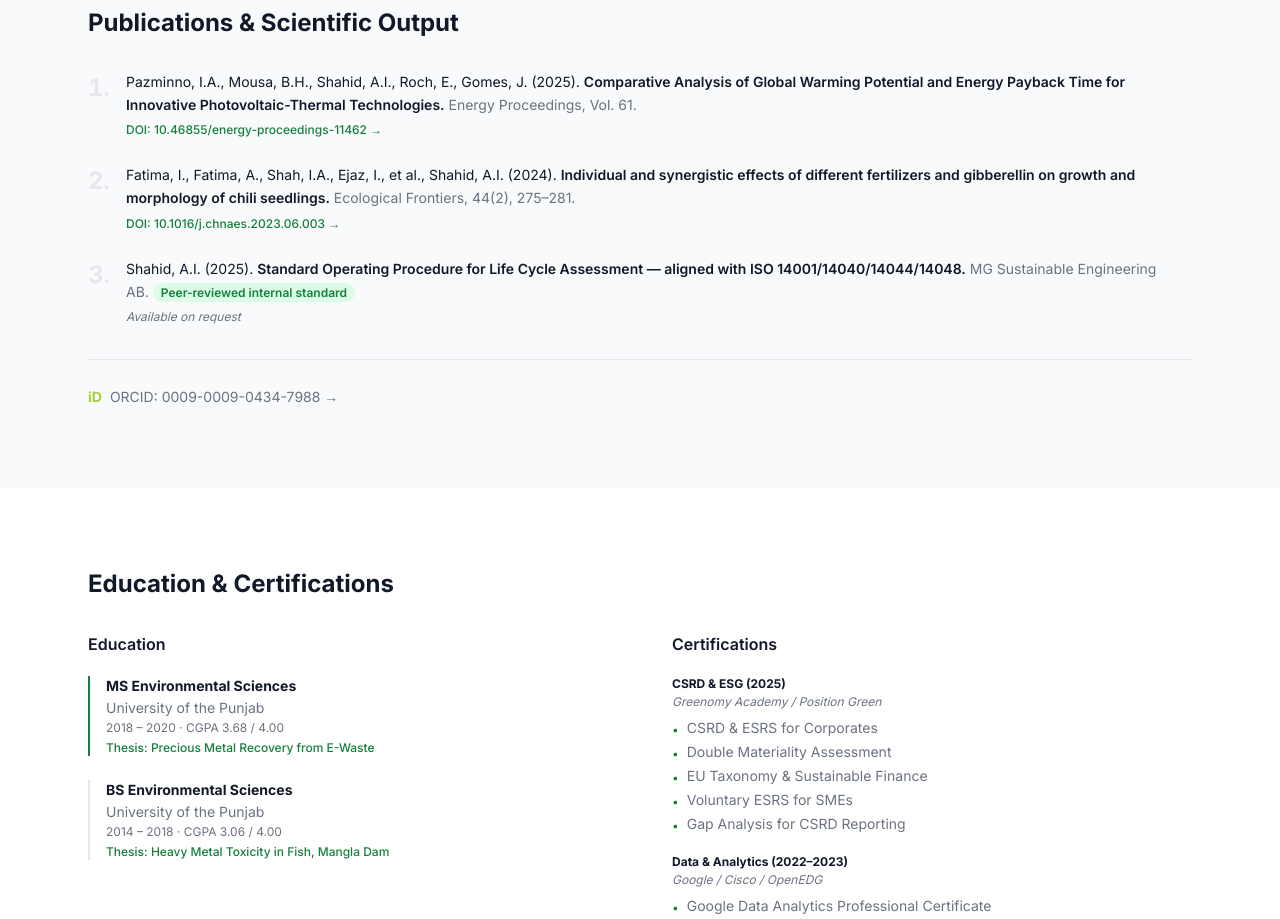
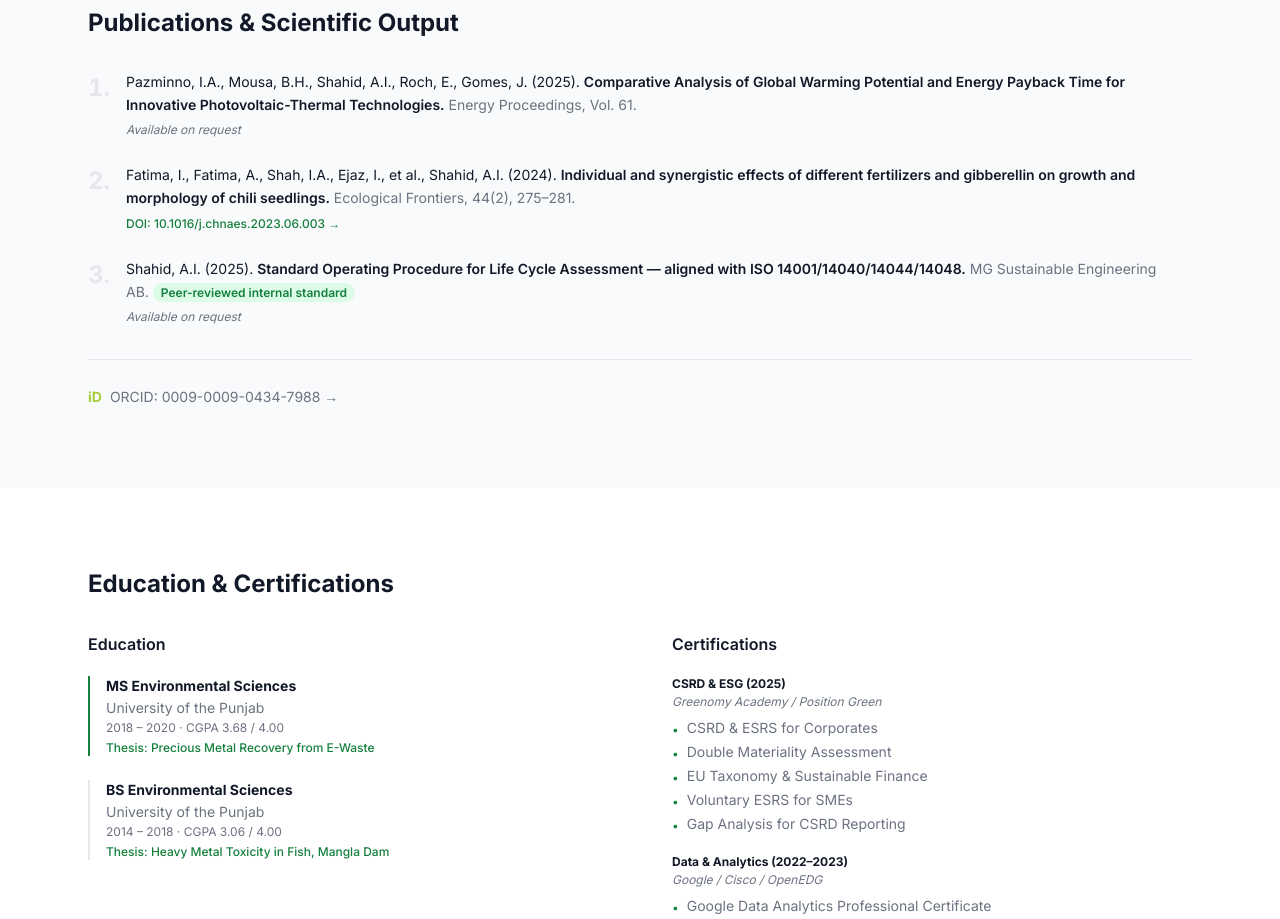
Before and after one commit to Ans-Imran/ans-imran-portfolio, a Next.js app: page / in a window 1280 px wide. Shown: the part 3000-3919 px from the top of the page. Built offline with nearby package versions, Linux system fonts and the light colour scheme; no server answers; the database is empty.

Commit message:
Publications & Scientific Output

```diff
--- a/components/Publications.tsx
+++ b/components/Publications.tsx
@@ -4,9 +4,21 @@ const PUBLICATIONS = [
     authors: "Pazminno, I.A., Mousa, B.H., Shahid, A.I., Roch, E., Gomes, J. (2025).",
     title: "Comparative Analysis of Global Warming Potential and Energy Payback Time for Innovative Photovoltaic-Thermal Technologies.",
     venue: "Energy Proceedings, Vol. 61.",
-    doi: "10.46855/energy-proceedings-11462",
-    doiUrl: "https://doi.org/10.46855/energy-proceedings-11462",
-    type: "Journal article",
+    links: [
+  {
+    label: "URN",
+    href: "https://urn.kb.se/resolve?urn=urn:nbn:se:hig:diva-49646",
+  },
+  {
+    label: "OAI",
+    href: "https://www.diva-portal.org/smash/record.jsf?pid=diva2:2052792",
+  },
+  {
+    label: "DiVA ID",
+    href: "https://www.diva-portal.org/smash/record.jsf?pid=diva2:2052792",
+  },
+],
+       type: "Journal article",
   },
   {
     num: 2,
```
